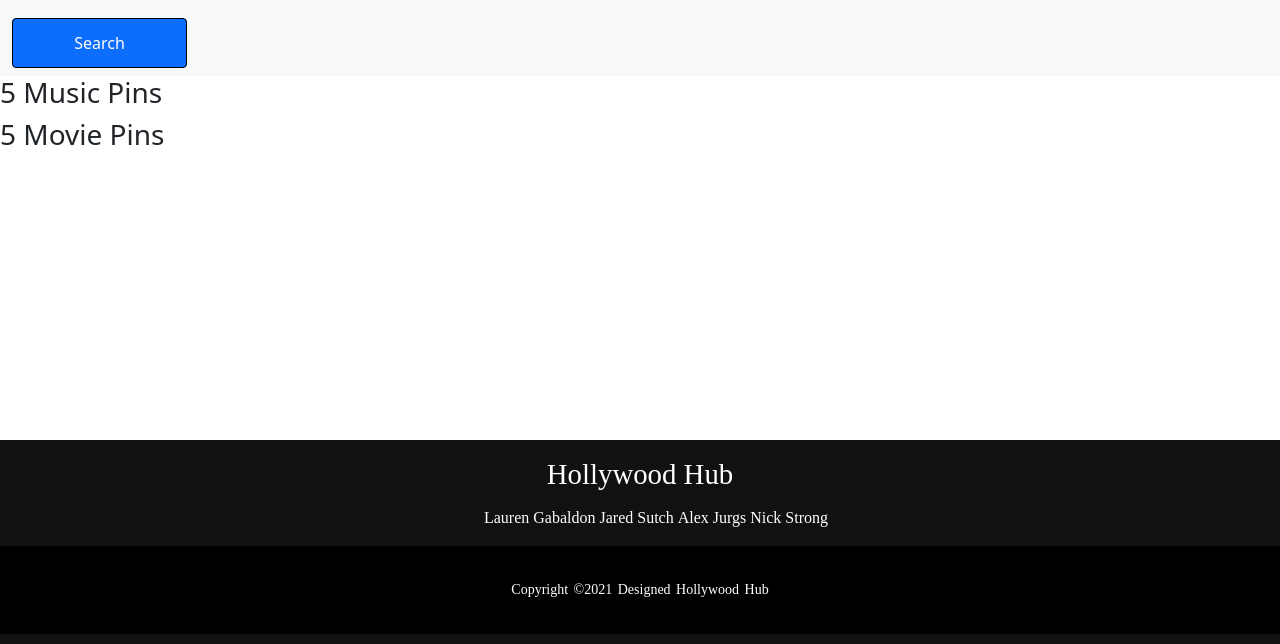
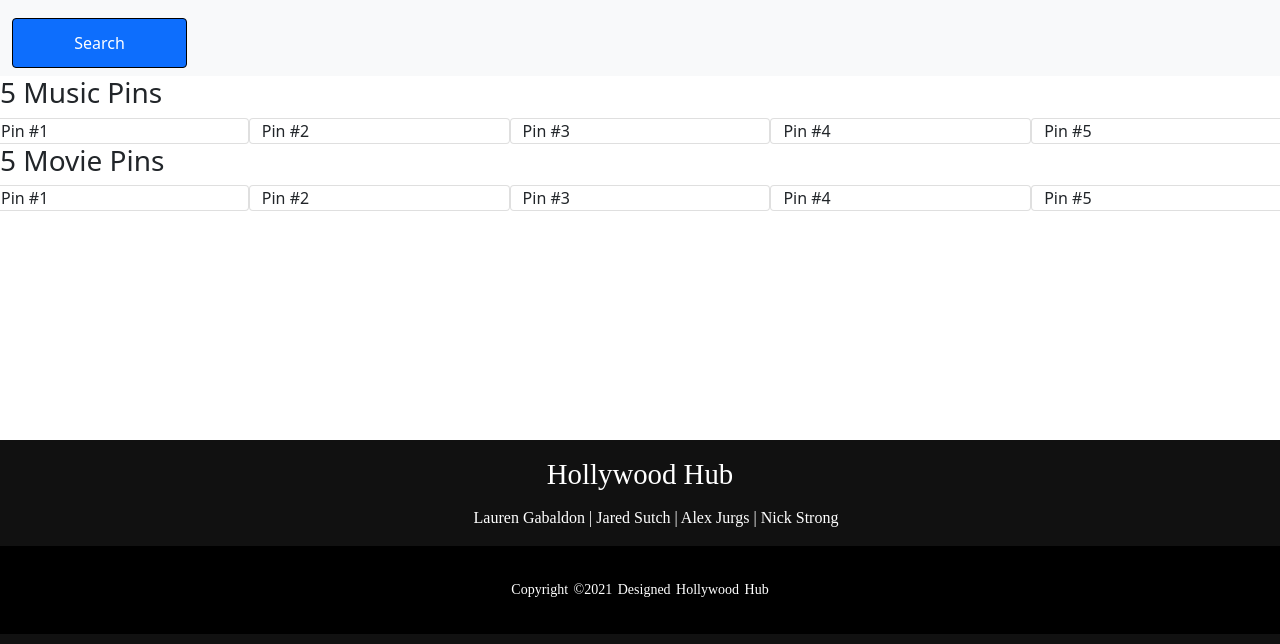
Before and after one commit to strong-one/Hollywood-Hub, a plain HTML site: page index.html in a window 1280 px wide. Shown: the part 156-800 px from the top of the page. Drawn offline with nearby package versions, Linux system fonts and the light colour scheme.

Commit message:
updated footer and pins

```diff
--- a/assets/style.css
+++ b/assets/style.css
@@ -44,6 +44,9 @@ footer {
 .credits li {
   display: inline;
 }
+.credits li:not(:first-child)::before {
+  content: " | ";
+}
 .navbar-brand {
   display: flex;
   align-items: baseline;
--- a/index.html
+++ b/index.html
@@ -61,12 +61,26 @@
     <div class="row">
       <div class="col-12">
         <h3>5 Music Pins</h3>
+        <div class="row">
+          <div class="col card">Pin #1</div>
+          <div class="col card">Pin #2</div>
+          <div class="col card">Pin #3</div>
+          <div class="col card">Pin #4</div>
+          <div class="col card">Pin #5</div>
+        </div>
       </div>
     </div>
     <div id="music-pins" class="row"></div>
     <div class="row">
       <div class="col-12">
         <h3>5 Movie Pins</h3>
+        <div class="row">
+          <div class="col card">Pin #1</div>
+          <div class="col card">Pin #2</div>
+          <div class="col card">Pin #3</div>
+          <div class="col card">Pin #4</div>
+          <div class="col card">Pin #5</div>
+        </div>
       </div>
     </div>
     <div id="movie-pins" class="row"></div>
```
